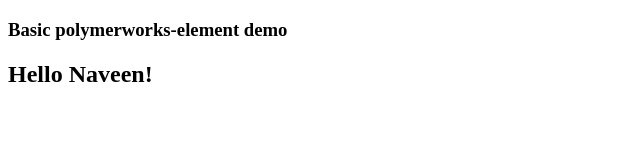
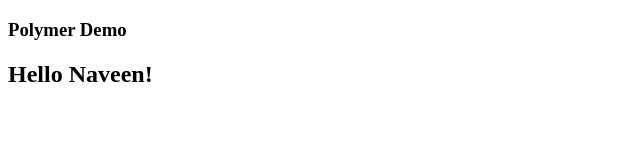
Before and after one commit to codecracker2020/polymerworks, a website: page demo/index.html in a window 1280 px wide. Shown: the whole page, without its empty margins (0-640 px from the left). Drawn offline with Linux system fonts and the light colour scheme.

Commit message:
git commit

```diff
--- a/demo/index.html
+++ b/demo/index.html
@@ -16,7 +16,7 @@
 
 <body>
   <div class="vertical-section-container centered">
-    <h3>Basic polymerworks-element demo</h3>
+    <h3>Polymer Demo</h3>
 
     <my-element></my-element>
 
```
